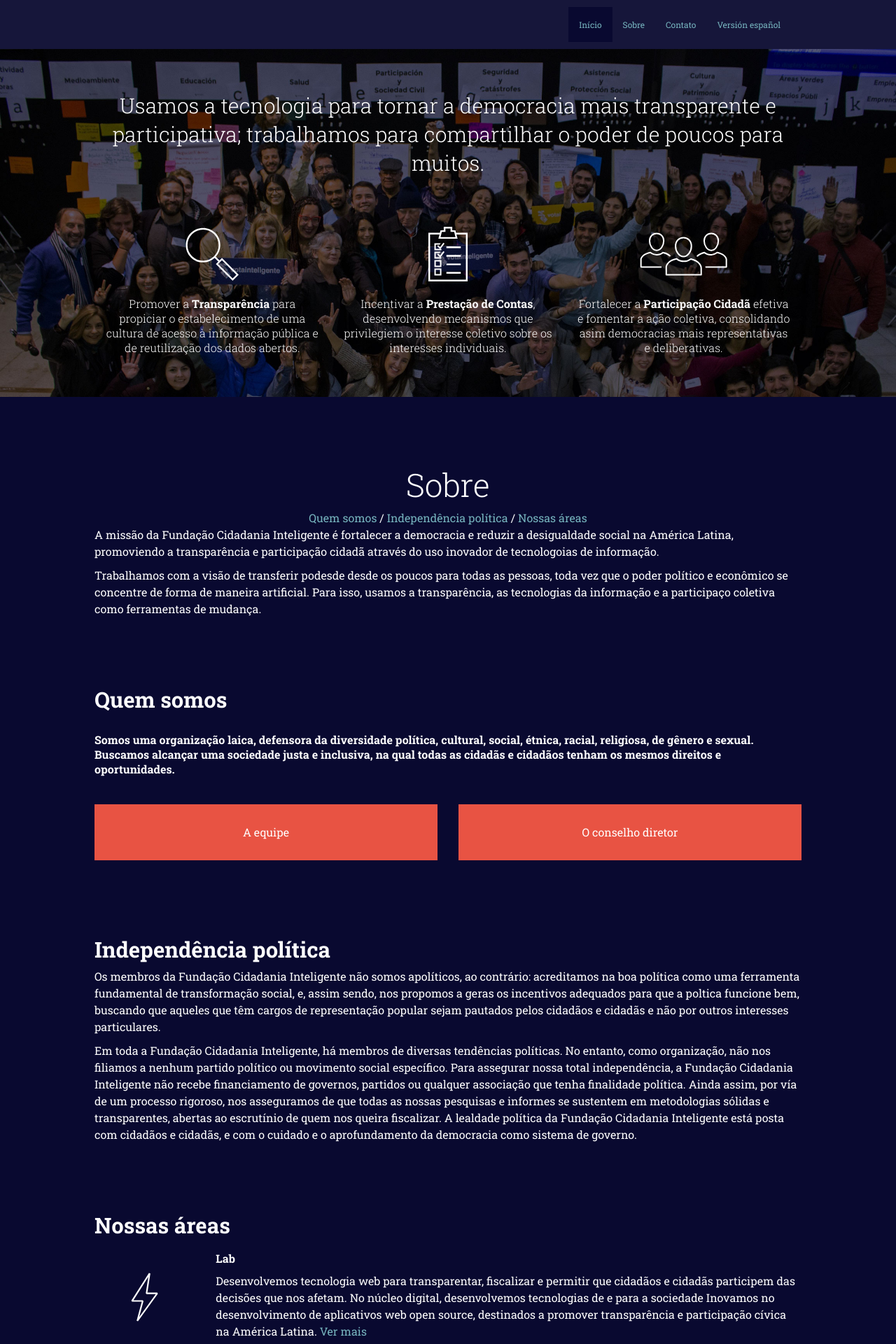
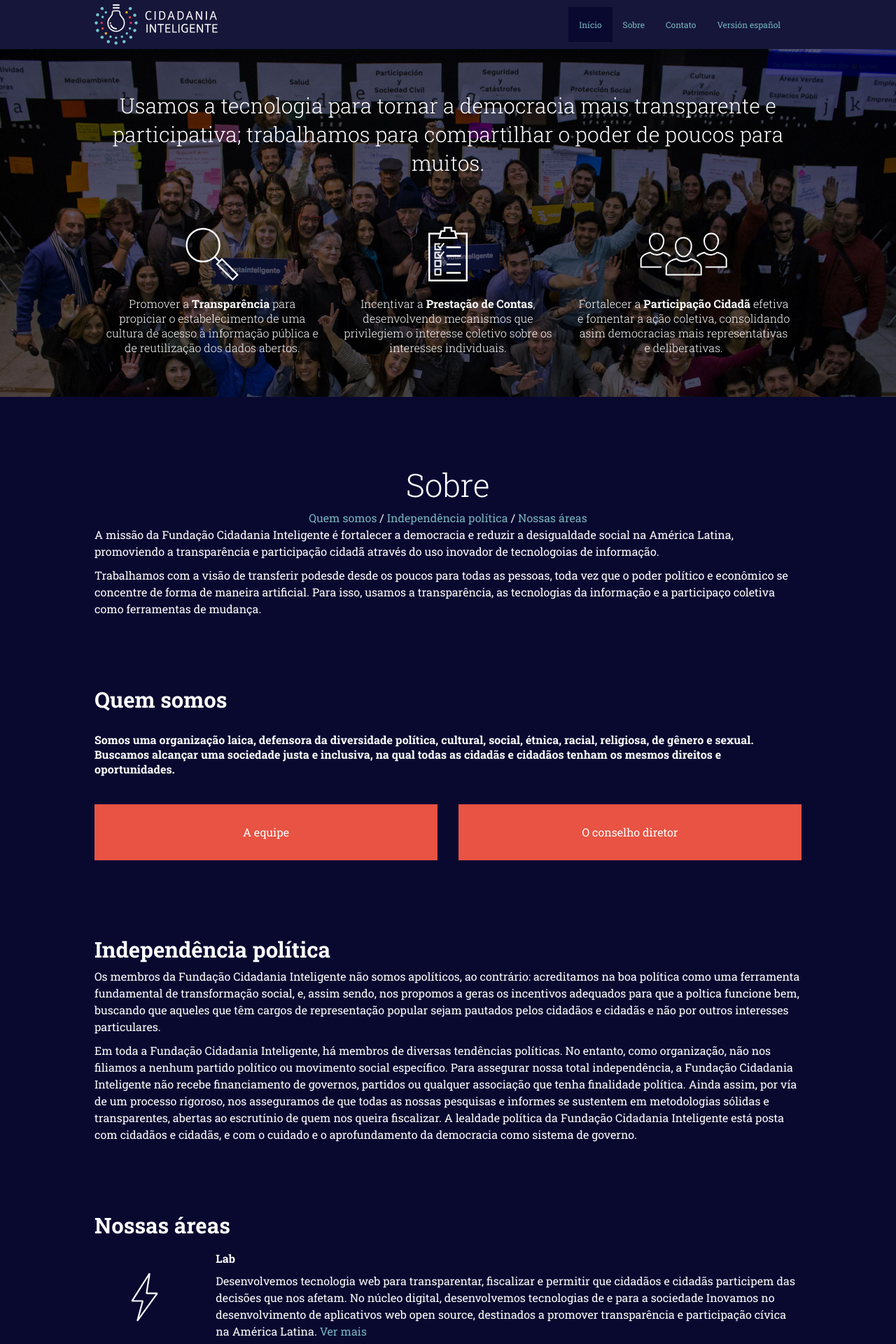
Before and after one commit to ciudadanointeligente/cidadaniainteligente.org.github.io, a Jekyll site: the page built from index.html, in a window 1280 px wide. Shown: the top 1920 px of the page at 70% size. Built offline with Jekyll 4.4.1, drawn with Linux system fonts in a browser that asks for light colours; nearby versions of some CDN libraries; library files that are not in the unit come from our copies.

Commit message:
Corrige logo

```diff
--- a/_includes/nav.html
+++ b/_includes/nav.html
@@ -11,7 +11,7 @@
                     </button>
                     <!-- logo-->
                     <span class="navbar-brand logo">
-                        <img src="{{ site.baseurl }}/assets/img/cidadanialetracolorida-01.svg" tabindex="1" alt="Fundação Cidadania Inteligente">
+                        <img src="{{ site.baseurl }}/assets/img/cidadanialetracolorida-01.svg" tabindex="1" alt="Fundação Cidadania Inteligente" width="176">
                     </span>
                 </div>
                 <div class="navbar-collapse collapse">
```
